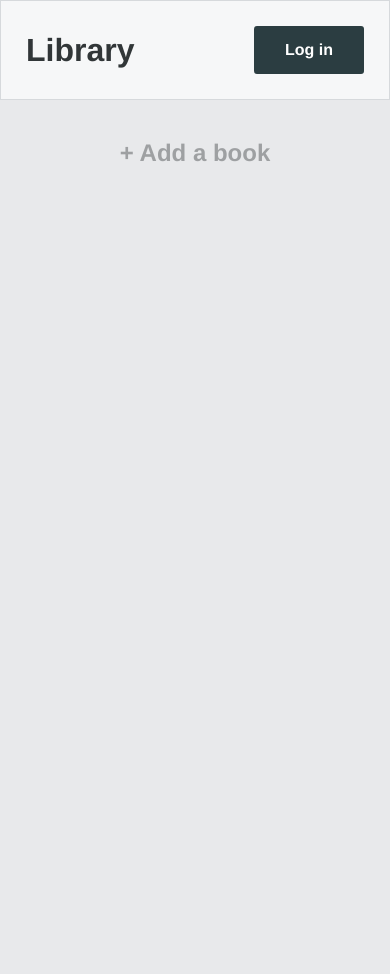
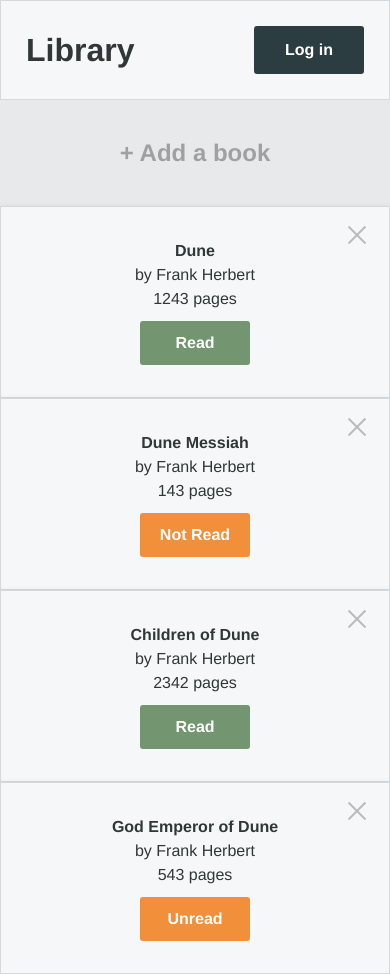
Before and after one commit to tmykkanen/TOP_library, a website: page index.html in a window 390 px wide. Before the commit the page ends 844 px from the top, so only its background shows below. Drawn offline with Linux system fonts and the light colour scheme.

Commit message:
Finished sizing for small screens

```diff
--- a/index.html
+++ b/index.html
@@ -13,6 +13,10 @@
   </div>
   <button class="button" id="add-book-button">+ Add a book</button>
   <div class="book-cards-container">
+    <div class="book-card" data-title="Dune"><a class="remove-btn" href="#"></a><h4>Dune</h4><p>by Frank Herbert</p><p>1243 pages</p><button class="button read" type="button">Read</button></div>
+    <div class="book-card" data-title="Dune Messiah"><a class="remove-btn" href="#"></a><h4>Dune Messiah</h4><p>by Frank Herbert</p><p>143 pages</p><button class="button unread" type="button">Not Read</button></div>
+    <div class="book-card" data-title="Children of Dune"><a class="remove-btn" href="#"></a><h4>Children of Dune</h4><p>by Frank Herbert</p><p>2342 pages</p><button class="button read" type="button">Read</button></div>
+    <div class="book-card" data-title="God Emperor of Dune"><a class="remove-btn" href="#"></a><h4>God Emperor of Dune</h4><p>by Frank Herbert</p><p>543 pages</p><button class="button unread" type="button">Unread</button></div>
   </div>
   <dialog class="modal">
     <div class="form-container">
--- a/script.js
+++ b/script.js
@@ -132,10 +132,10 @@ const display = (function display() {
       titleHTML.textContent = title;
 
       const authorHTML = document.createElement('p');
-      authorHTML.textContent = author;
+      authorHTML.textContent = `by ${author}`;
 
       const pagesHTML = document.createElement('p');
-      pagesHTML.textContent = pages;
+      pagesHTML.textContent = `${pages} pages`;
 
       const statusHTML = document.createElement('button');
       statusHTML.classList.add('button', status);
--- a/style.css
+++ b/style.css
@@ -1,4 +1,4 @@
-/*  [ ] Finalize sizing for small screens
+/*  [X] Finalize sizing for small screens
     [ ] Add media queries and custom styles for larger screens
     [X] Color scheme w/ css variables
     [X] Style form
@@ -60,6 +60,10 @@ p, h1, h2, h3, h4, h5, h6 {
   font-family: "Helvetica", "Arial", sans-serif;
   font-size: 16px;
   line-height: 1.3;
+}
+
+html {
+  min-width: 300px;
 }
 
 body {
```
